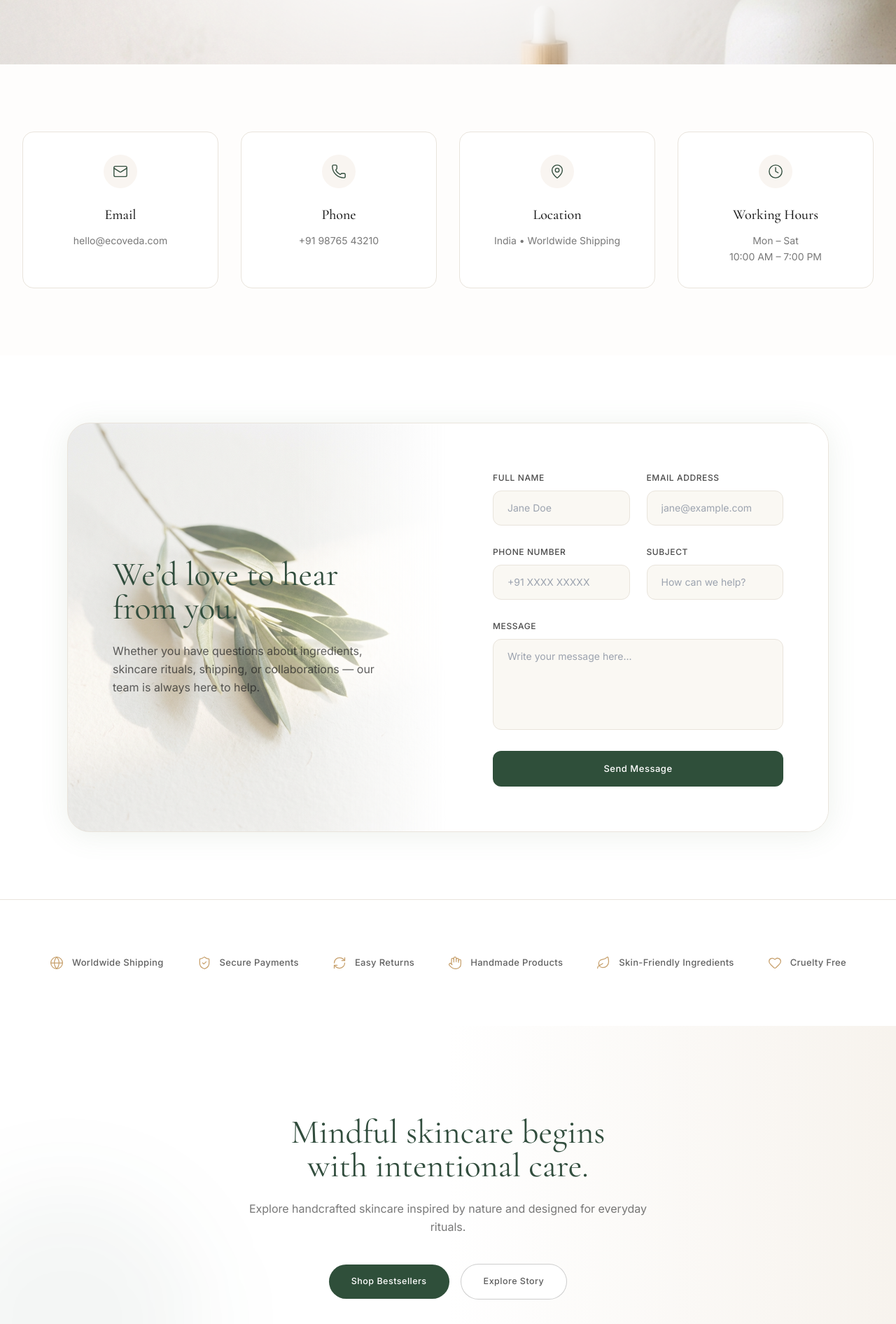
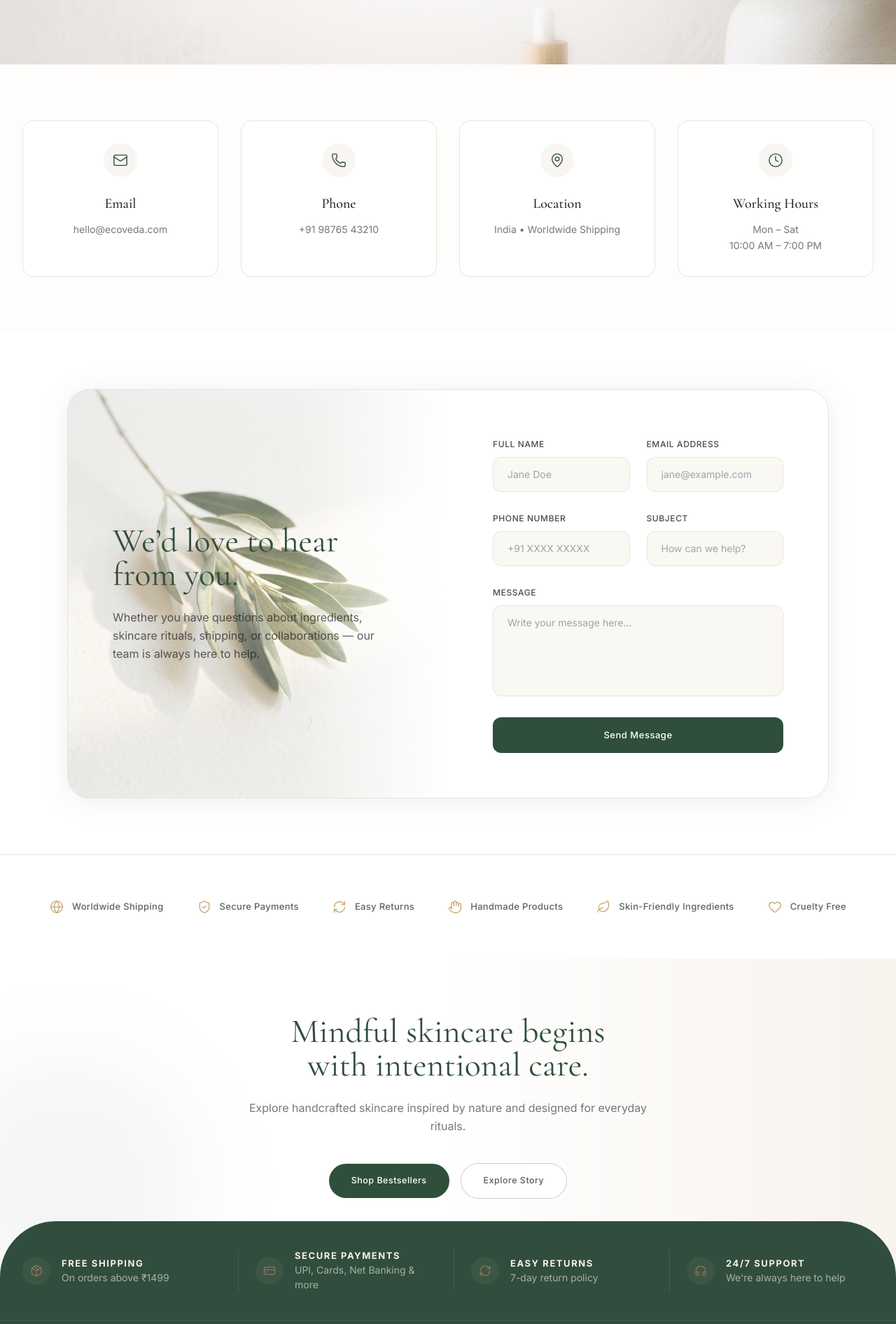
Before and after one commit to omaherrao25/prototype, a React (Vite) app: page /contact in a window 1280 px wide. Shown: the part 588-2480 px from the top of the page at 70% size. Built offline with nearby package versions, Linux system fonts and the light colour scheme.

Commit message:
feat: implement responsive contact page with parallax hero, information cards, and submission form

```diff
--- a/src/pages/Contact/Contact.jsx
+++ b/src/pages/Contact/Contact.jsx
@@ -189,7 +189,7 @@ export default function Contact() {
       </section>
 
       {/* 2. CONTACT INFORMATION SECTION */}
-      <section className="py-16 lg:py-24 bg-[#FAF8F3]/30">
+      <section className="py-12 md:py-16 lg:py-20 bg-[#FAF8F3]/30">
         <div className="max-w-7xl mx-auto px-4 sm:px-6 lg:px-8">
           <motion.div
             variants={staggerContainer}
@@ -220,7 +220,7 @@ export default function Contact() {
       </section>
 
       {/* 3. LUXURY CONTACT FORM SECTION */}
-      <section id="contact-form" className="py-16 lg:py-24">
+      <section id="contact-form" className="py-12 md:py-16 lg:py-20">
         <div className="max-w-6xl mx-auto px-4 sm:px-6 lg:px-8">
           <div className="grid grid-cols-1 lg:grid-cols-2 gap-12 lg:gap-0 border border-[#E9E4DC] rounded-[2rem] overflow-hidden bg-white shadow-luxury">
 
@@ -352,7 +352,7 @@ export default function Contact() {
       </section>
 
       {/* 4. SUPPORT & TRUST SECTION */}
-      <section className="py-16 lg:py-20 border-t border-[#E9E4DC]">
+      <section className="py-12 md:py-16 border-t border-[#E9E4DC]">
         <div className="max-w-7xl mx-auto px-4 sm:px-6 lg:px-8">
           <motion.div
             variants={staggerContainer}
@@ -376,7 +376,7 @@ export default function Contact() {
       </section>
 
       {/* 5. FINAL CTA BANNER */}
-      <section className="py-24 lg:py-32 relative bg-white overflow-hidden">
+      <section className="py-12 md:py-16 lg:py-20 relative bg-white overflow-hidden">
         {/* Soft decorative elements */}
         <div className="absolute top-0 right-0 w-1/2 h-full bg-gradient-to-l from-[#EFE7DC]/50 to-transparent pointer-events-none"></div>
         <div className="absolute -bottom-24 -left-24 w-96 h-96 bg-[#314D3D]/5 rounded-full blur-3xl pointer-events-none"></div>
```
